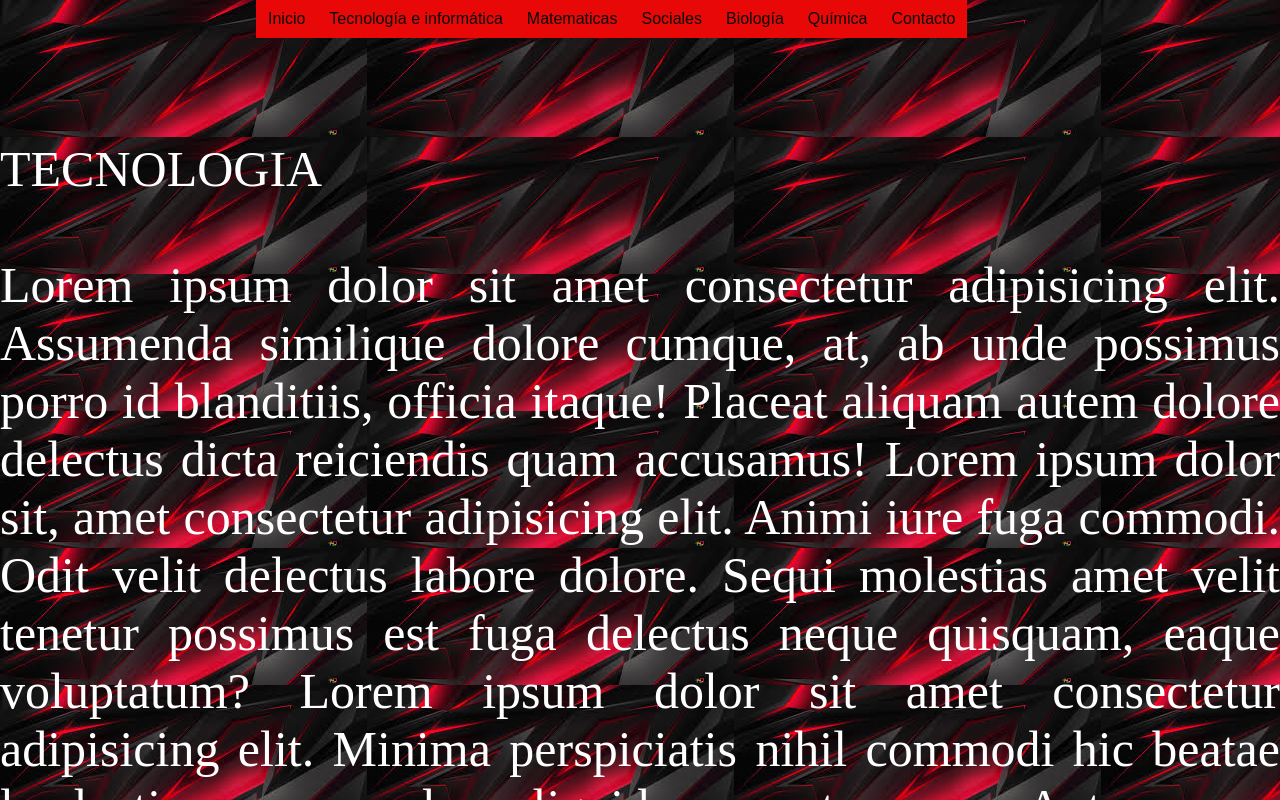
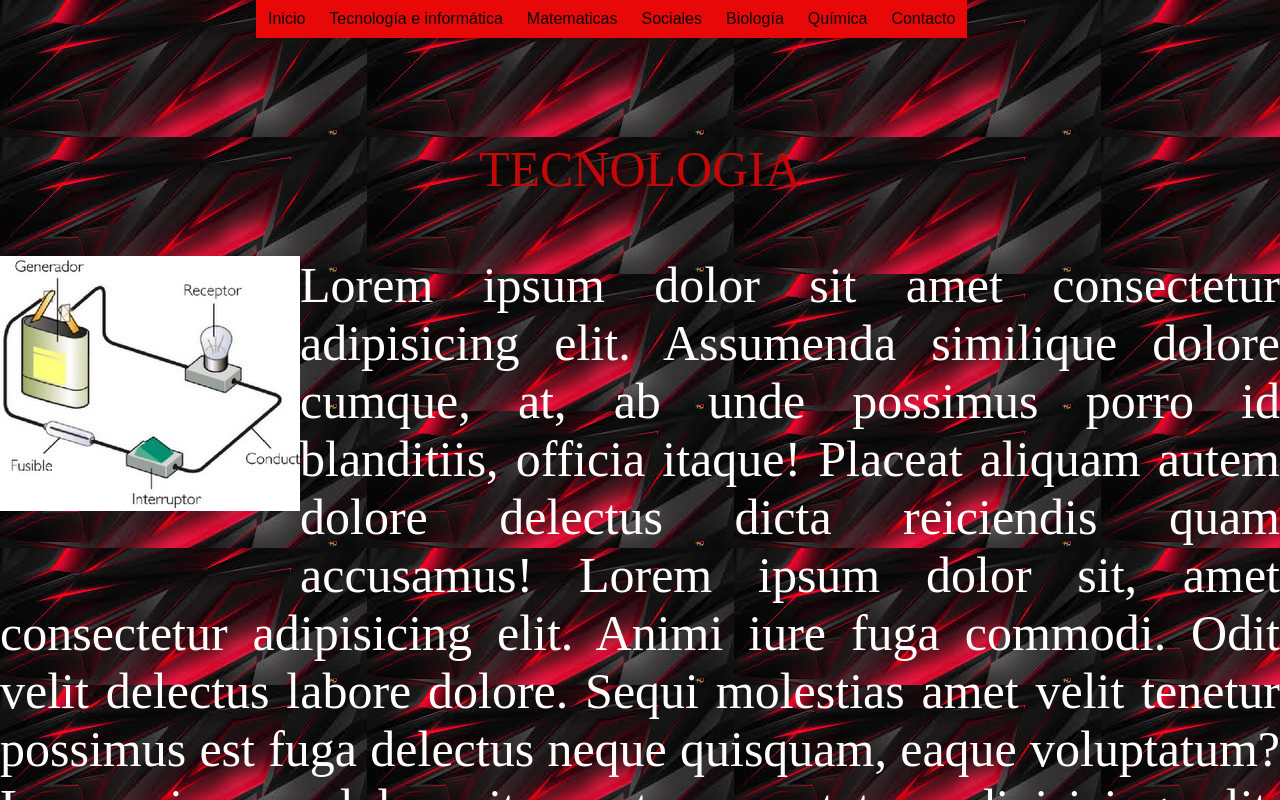
Before and after one commit to mariapazj/energiasrenovables, a plain HTML site: page tecnologia.html in a window 1280 px wide. Shown: the top 800 px of the page. Drawn offline with Linux system fonts and the light colour scheme.

Commit message:
Actualización uno

```diff
--- a/estilos.css
+++ b/estilos.css
@@ -5,7 +5,7 @@
     font-size: 50px;
     padding-top: 140px;
     text-align: justify;
-    color: rgb(255, 255, 255);
+    color: rgb(255, 252, 252);
 }
 
 .principal {
@@ -19,3 +19,17 @@ body {
 
 
 }
+.titulo{
+
+font-size: 50px;
+text-align: center;
+color: rgb(196, 7, 7);
+}
+.img1{
+ height: 300px;
+ width: 300px;
+ background-image: url("circuitos.jpg");
+ background-repeat: no-repeat;
+ float: left;
+
+}
--- a/tecnologia.html
+++ b/tecnologia.html
@@ -79,7 +79,12 @@
 
 <div class="texto">
 
-    TECNOLOGIA <br><br>
+<div  class="titulo">
+
+    TECNOLOGIA <Br></Br>
+</div>
+
+<div class="img1"></div>
 Lorem ipsum dolor sit amet consectetur adipisicing elit. Assumenda similique dolore cumque, at, ab unde possimus porro id blanditiis, officia itaque! Placeat aliquam autem dolore delectus dicta reiciendis quam accusamus!
 Lorem ipsum dolor sit, amet consectetur adipisicing elit. Animi iure fuga commodi. Odit velit delectus labore dolore. Sequi molestias amet velit tenetur possimus est fuga delectus neque quisquam, eaque voluptatum?
 Lorem ipsum dolor sit amet consectetur adipisicing elit. Minima perspiciatis nihil commodi hic beatae laudantium recusandae aliquid porro tempora. Autem cum delectus nam amet laboriosam consequuntur reiciendis! Eligendi, est deleniti.
```
Also changed, not shown: biologia.html (+6 -1 lines), contacto.html (+6 -1 lines), index.html (+5 -1 lines), matematicas.html (+6 -1 lines), quimica.html (+5 -1 lines), sociales.html (+5 -1 lines), circuitos.jpg (added).
